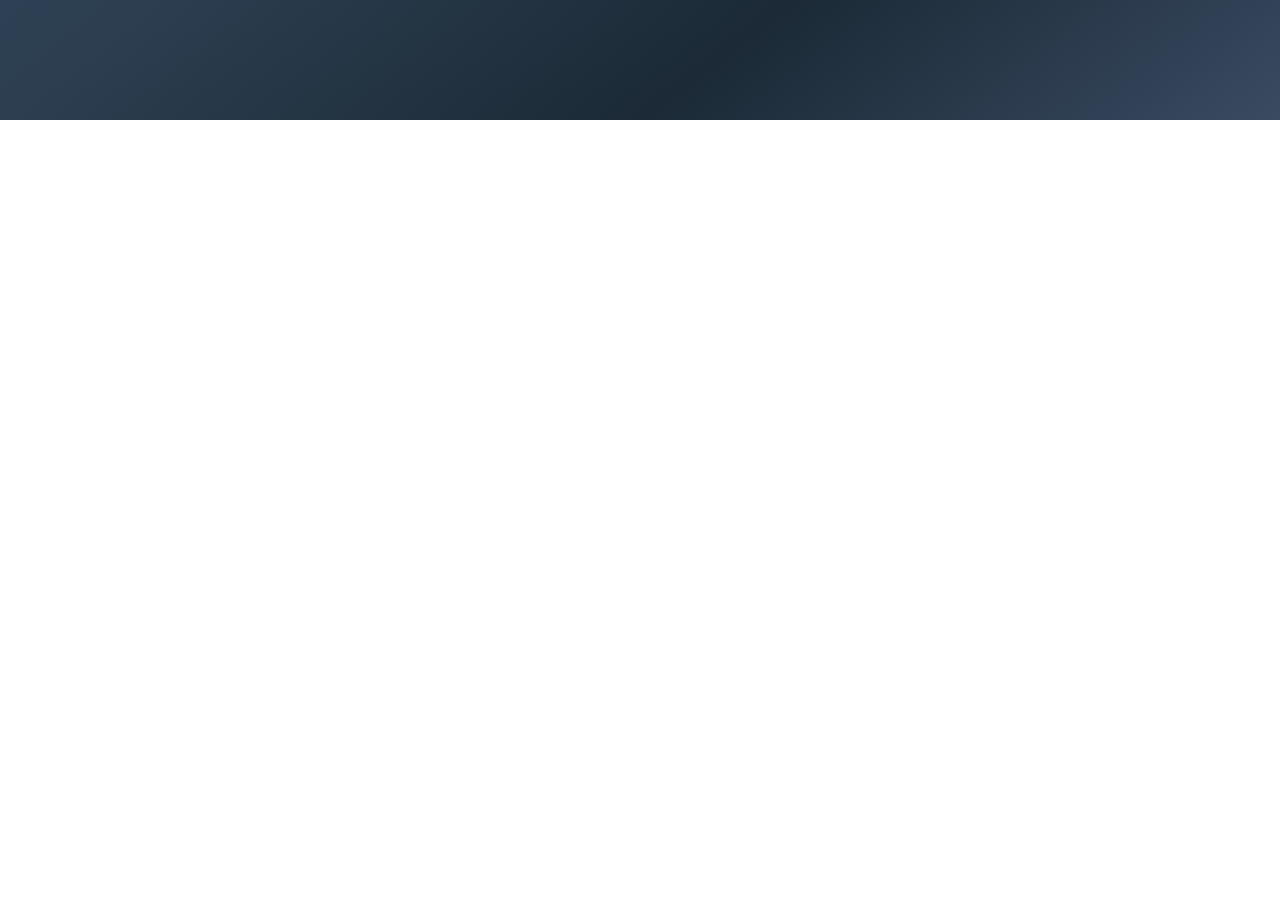
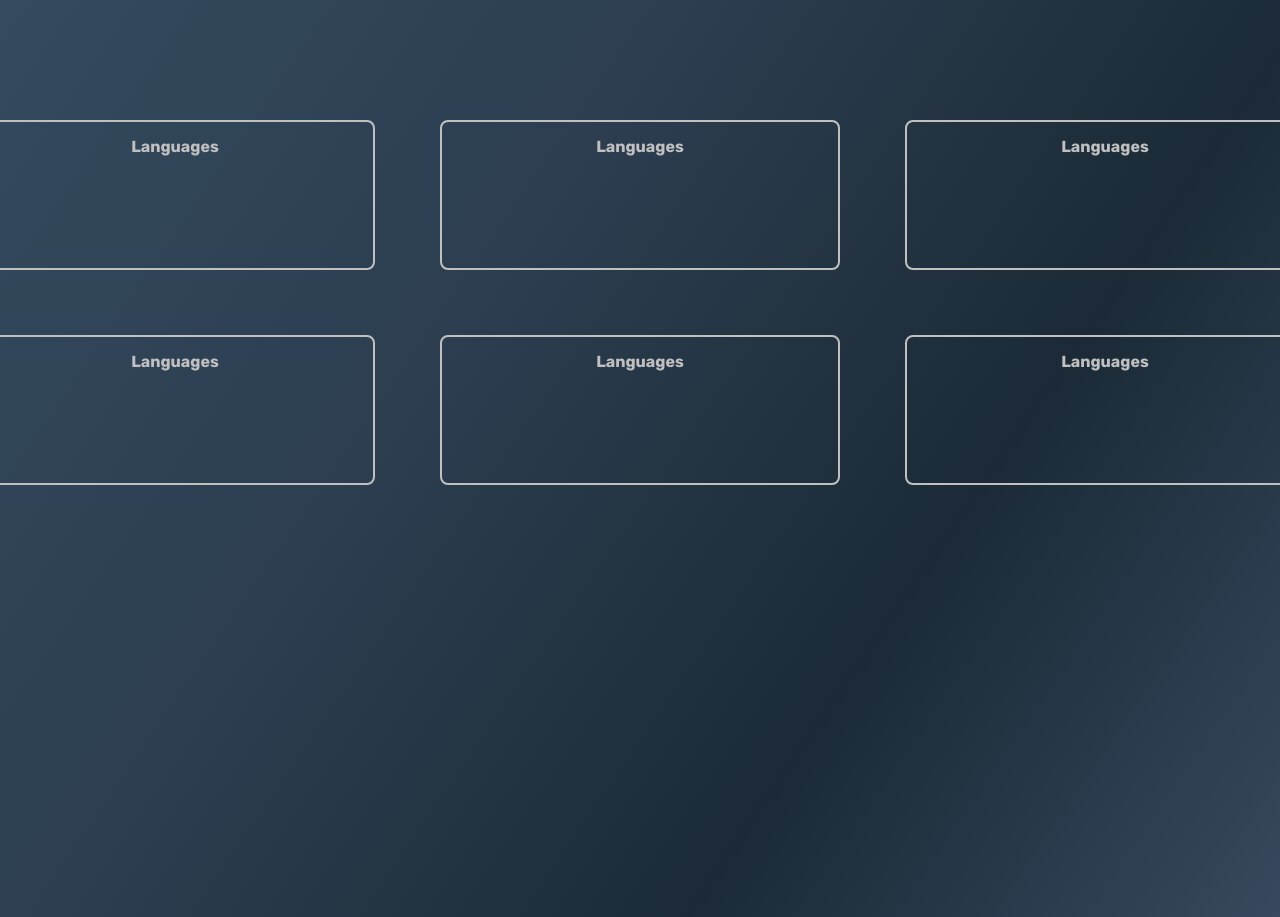
Before and after one commit to JosephLin135/LinProject, a React (Vite) app: page / in a window 1280 px wide. Shown: the part 880-1797 px from the top of the page. Before the commit the page ends 1000 px from the top, so only its background shows below. Built offline with nearby package versions, Linux system fonts and the light colour scheme.

Commit message:
added tables

```diff
--- a/index.html
+++ b/index.html
@@ -37,6 +37,14 @@
       <br> free to reach out!</p>
     </div>
 
+    <div class="box-container">
+      <div class="box">Languages</div>
+      <div class="box">Languages</div>
+      <div class="box">Languages</div>
+      <div class="box">Languages</div>
+      <div class="box">Languages</div>
+      <div class="box">Languages</div>
+    </div>
 
 
     </p>
--- a/src/index.css
+++ b/src/index.css
@@ -197,6 +197,29 @@ h2 {
   transform: translateY(-50%);
   color: #c0c0c0;
 }
+
+.box-container {
+  display: grid;
+  grid-template-columns: repeat(3, 1fr);
+  gap: 65px;
+  max-width: 600px;
+  margin: 500px auto;
+  justify-content: center;
+}
+
+
+.box {
+  width: 400px;
+  height: 150px;
+  border: 2px solid #c0c0c0;
+  padding: 15px;
+  border-radius: 8px;
+  font-size: 16px;
+  font-weight: bold;
+  text-align: center;
+  color: #c0c0c0;
+}
+
 
 .project-description {
   font-size: 110px;
```
